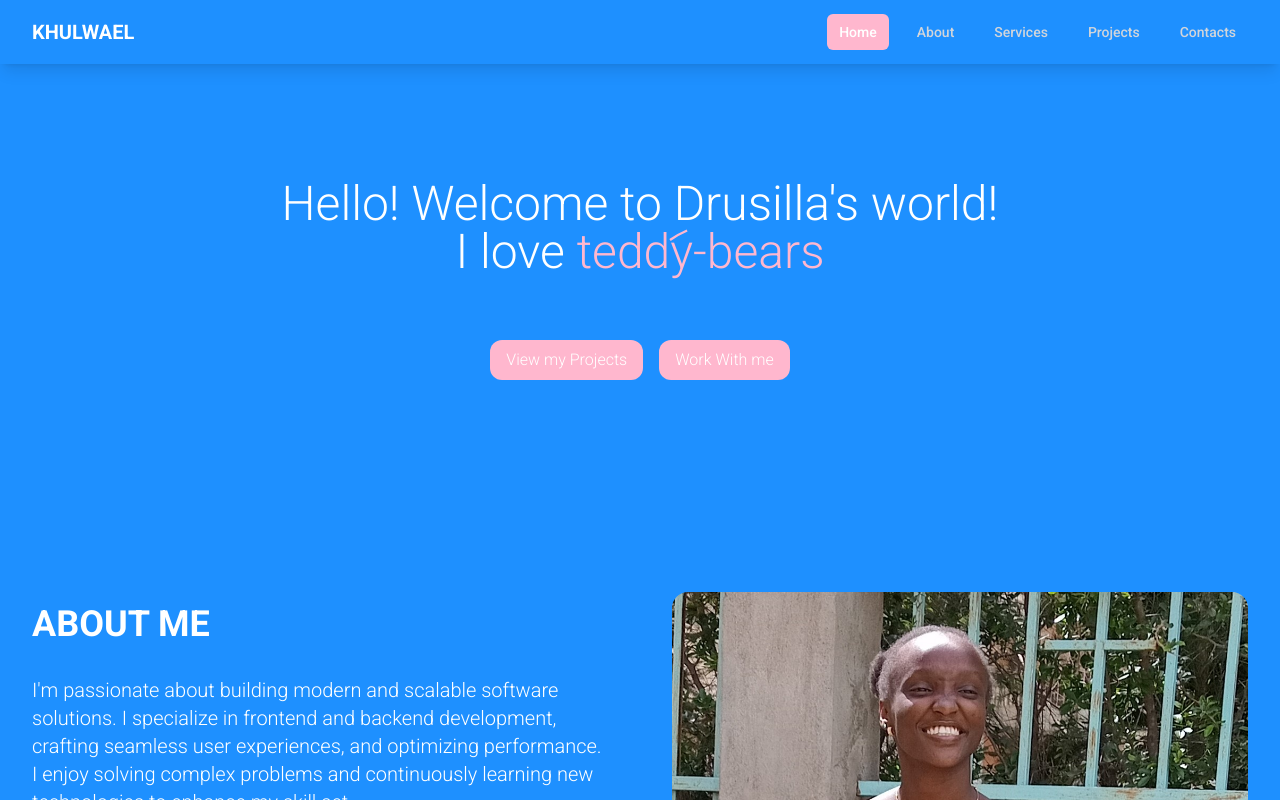
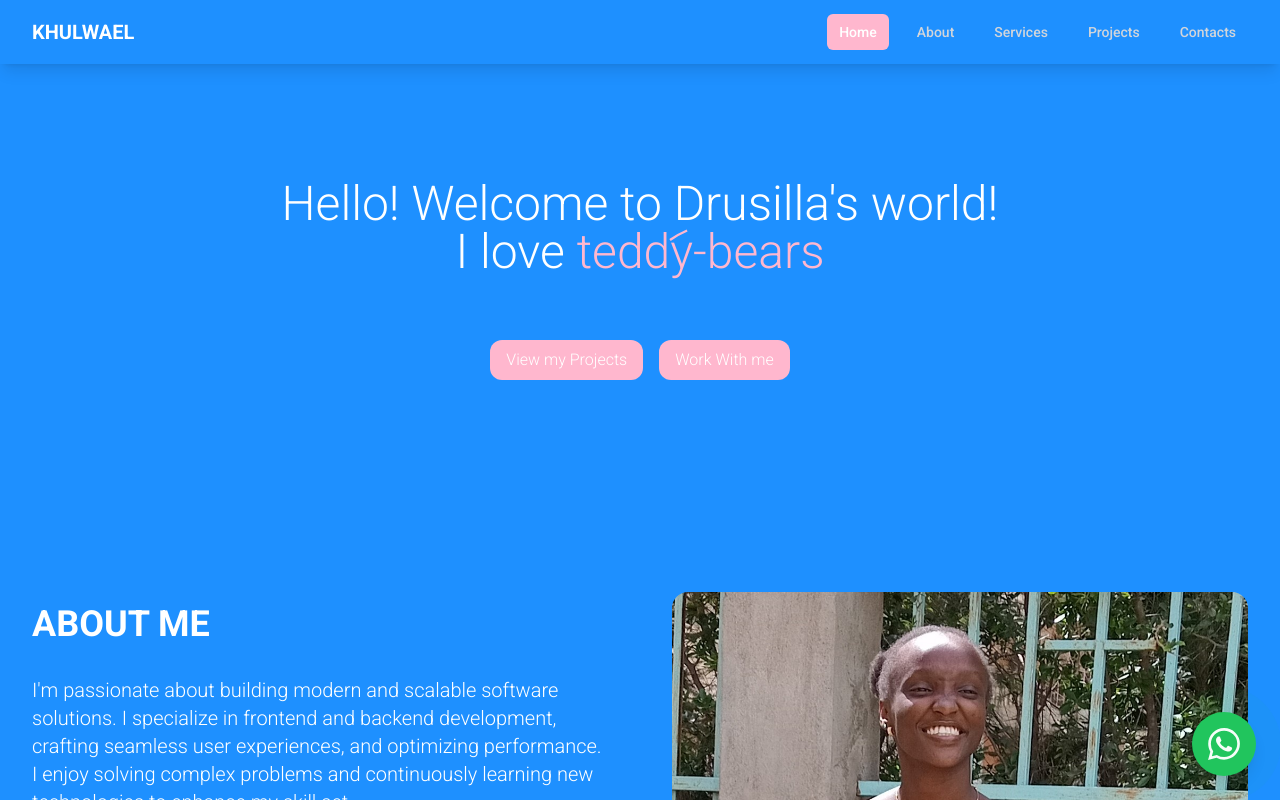
Before and after one commit to drusykhulwi/portfolio, a React (Create React App) app in the folder frontend/: page / in a window 1280 px wide. Shown: the top 800 px of the page. Built offline with nearby package versions, Linux system fonts and the light colour scheme.

Commit message:
Whatsapp Float

```diff
--- a/frontend/src/Homepage.js
+++ b/frontend/src/Homepage.js
@@ -6,6 +6,7 @@
 import Projects from "./components/Projects";
 import Services from "./components/Services";
 import Testimonials from "./components/Testimonials";
+import WhatsAppFloat from "./components/WhatsappFloat";
 
 function Homepage() {
   return (
@@ -18,6 +19,11 @@
         <Testimonials/>
         <Contacts/>
         <Footer/>
+
+        <WhatsAppFloat
+          phoneNumber="+254739224458"
+          message="Hi! I saw your website and would like to know more about your services."
+        />
     </div>
   );
 }
--- /dev/null
+++ b/frontend/src/components/WhatsappFloat.js
@@ -0,0 +1,47 @@
+import React from 'react';
+
+const WhatsAppFloat = ({ phoneNumber, message = "Hello! I'm interested in your services." }) => {
+  const handleWhatsAppClick = () => {
+    // Format phone number (remove any non-digit characters)
+    const formattedPhone = phoneNumber.replace(/\D/g, '');
+
+    // Encode the message for URL
+    const encodedMessage = encodeURIComponent(message);
+
+    // Create WhatsApp URL
+    const whatsappUrl = `https://wa.me/${formattedPhone}?text=${encodedMessage}`;
+
+    // Open WhatsApp in new tab
+    window.open(whatsappUrl, '_blank');
+  };
+
+  return (
+    <div
+      className="fixed bottom-6 right-6 z-50 cursor-pointer group"
+      onClick={handleWhatsAppClick}
+    >
+      {/* WhatsApp Button */}
+      <div className="bg-green-500 hover:bg-green-600 transition-all duration-300 rounded-full p-4 shadow-lg hover:shadow-xl transform hover:scale-110">
+        <svg
+          className="w-8 h-8 text-white"
+          fill="currentColor"
+          viewBox="0 0 24 24"
+          xmlns="http://www.w3.org/2000/svg"
+        >
+          <path d="M17.472 14.382c-.297-.149-1.758-.867-2.03-.967-.273-.099-.471-.148-.67.15-.197.297-.767.966-.94 1.164-.173.199-.347.223-.644.075-.297-.15-1.255-.463-2.39-1.475-.883-.788-1.48-1.761-1.653-2.059-.173-.297-.018-.458.13-.606.134-.133.298-.347.446-.52.149-.174.198-.298.298-.497.099-.198.05-.371-.025-.52-.075-.149-.669-1.612-.916-2.207-.242-.579-.487-.5-.669-.51-.173-.008-.371-.01-.57-.01-.198 0-.52.074-.792.372-.272.297-1.04 1.016-1.04 2.479 0 1.462 1.065 2.875 1.213 3.074.149.198 2.096 3.2 5.077 4.487.709.306 1.262.489 1.694.625.712.227 1.36.195 1.871.118.571-.085 1.758-.719 2.006-1.413.248-.694.248-1.289.173-1.413-.074-.124-.272-.198-.57-.347m-5.421 7.403h-.004a9.87 9.87 0 01-5.031-1.378l-.361-.214-3.741.982.998-3.648-.235-.374a9.86 9.86 0 01-1.51-5.26c.001-5.45 4.436-9.884 9.888-9.884 2.64 0 5.122 1.03 6.988 2.898a9.825 9.825 0 012.893 6.994c-.003 5.45-4.437 9.884-9.885 9.884m8.413-18.297A11.815 11.815 0 0012.05 0C5.495 0 .16 5.335.157 11.892c0 2.096.547 4.142 1.588 5.945L.057 24l6.305-1.654a11.882 11.882 0 005.683 1.448h.005c6.554 0 11.890-5.335 11.893-11.893A11.821 11.821 0 0020.465 3.516"/>
+        </svg>
+      </div>
+
+      {/* Tooltip */}
+      <div className="absolute bottom-full right-0 mb-2 px-3 py-2 bg-gray-800 text-white text-sm rounded-lg opacity-0 group-hover:opacity-100 transition-opacity duration-300 whitespace-nowrap">
+        Chat with us on WhatsApp
+        <div className="absolute top-full right-4 border-4 border-transparent border-t-gray-800"></div>
+      </div>
+
+      {/* Pulse animation */}
+      <div className="absolute inset-0 rounded-full bg-green-500 animate-ping opacity-20"></div>
+    </div>
+  );
+};
+
+export default WhatsAppFloat;
```
